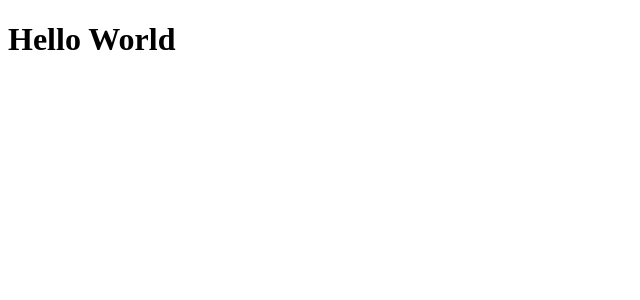
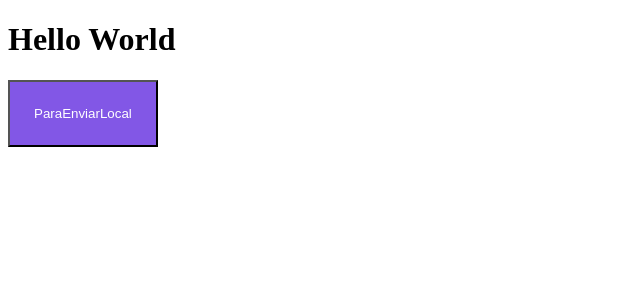
Before and after one commit to viniciusferreira7/ignite-shop, a Next.js app: page / in a window 1280 px wide. Shown: the top 300 px of the page, without its empty margins (0-640 px from the left). Built offline with nearby package versions, Linux system fonts and the light colour scheme.

Commit message:
feat(document.tsx): configuração do stitches

```diff
--- a/package.json
+++ b/package.json
@@ -10,6 +10,7 @@
   },
   "dependencies": {
     "@next/font": "13.0.7",
+    "@stitches/react": "^1.2.8",
     "@types/node": "18.11.17",
     "@types/react": "18.0.26",
     "@types/react-dom": "18.0.9",
--- a/src/pages/_document.tsx
+++ b/src/pages/_document.tsx
@@ -1,4 +1,5 @@
 import { Html, Head, Main, NextScript } from 'next/document'
+import { getCssText } from '../styles'
 
 export default function Document() {
   return (
@@ -14,6 +15,10 @@ export default function Document() {
           href="https://fonts.googleapis.com/css2?family=Open+Sans:wght@300;400;600;700;800&family=Roboto:wght@400;700&display=swap"
           rel="stylesheet"
         />
+        <style
+          id="stitches"
+          dangerouslySetInnerHTML={{ __html: getCssText() }}
+        />
       </Head>
       <body>
         <Main />
--- a/src/pages/index.tsx
+++ b/src/pages/index.tsx
@@ -1,3 +1,24 @@
+import { styled } from '../styles'
+
+const Button = styled('button', {
+  backgroundColor: '$rocketSeat',
+  color: '#fff',
+  padding: '1.5rem 1.5rem',
+
+  'span:nth-of-type(2):hover': {
+    color: 'navy',
+    fontSize: 30,
+  },
+})
+
 export default function Home() {
-  return <h1>Hello World</h1>
+  return (
+    <>
+      <h1>Hello World</h1>
+      <Button>
+        <span>Para</span>Enviar
+        <span>Local</span>
+      </Button>
+    </>
+  )
 }
--- /dev/null
+++ b/src/styles/index.ts
@@ -0,0 +1,17 @@
+import { createStitches } from '@stitches/react'
+
+export const {
+  config,
+  styled,
+  globalCss,
+  keyframes,
+  getCssText,
+  theme,
+  createTheme,
+} = createStitches({
+  theme: {
+    colors: {
+      rocketSeat: '#8257e6',
+    },
+  },
+})
```
Also changed, not shown: 1 other file (tests, documents, lock files or other folders).
